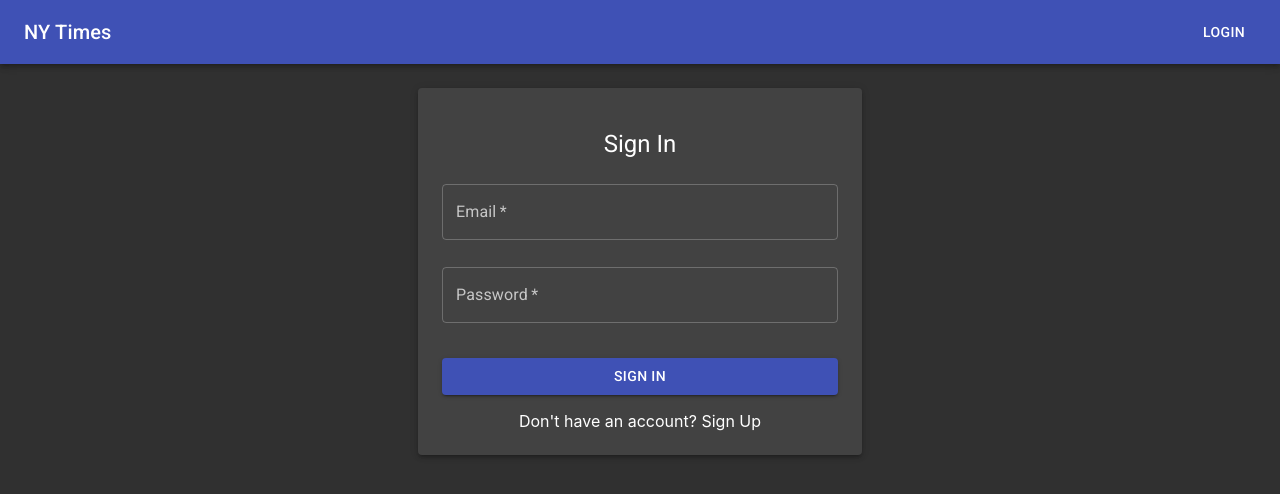
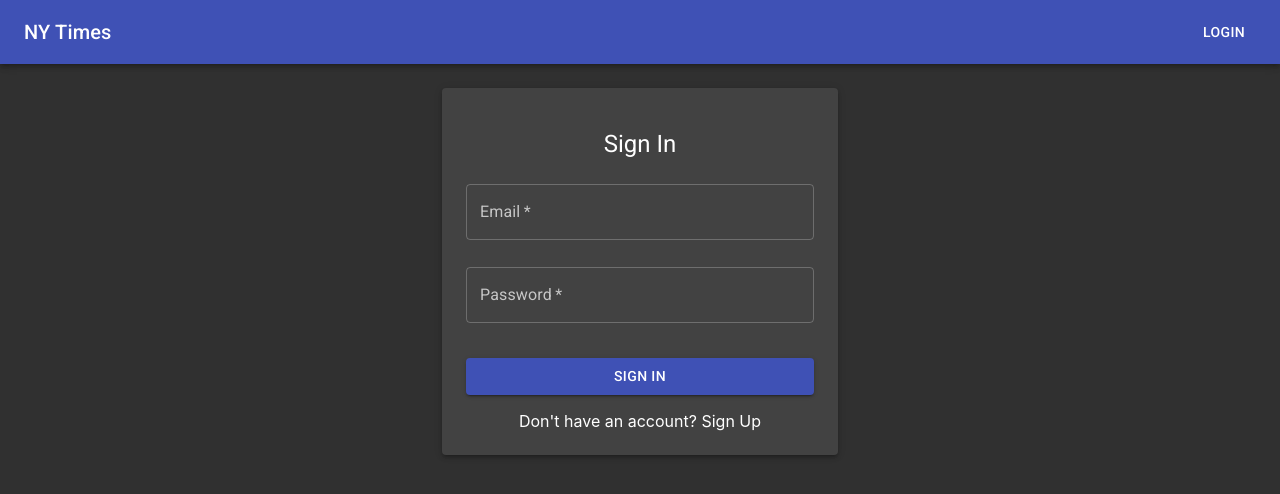
Before and after one commit to ProgerSDK/front-end-task, a React (Create React App) app: page /signin in a window 1280 px wide. Shown: the top 494 px of the page. Built offline with nearby package versions, Linux system fonts and the light colour scheme; no server answers.

Commit message:
Modify layout, update login page

```diff
--- a/src/components/layout/index.tsx
+++ b/src/components/layout/index.tsx
@@ -14,15 +14,16 @@ const useStyles = makeStyles((theme: Theme) =>
 
 interface Props {
   children?: React.ReactNode
+  maxWidth?:  "md" | "xs" | "sm" | "lg" | "xl"
 }
 
-const Layout: React.FC<Props> = ({ children }) => {
+const Layout: React.FC<Props> = ({ children, maxWidth }) => {
   const classes = useStyles()
 
   return (
     <div>
       <Header />
-      <Container maxWidth="md" className={classes.paddings}>
+      <Container maxWidth={maxWidth ? maxWidth : 'md'} className={classes.paddings}>
         <>{children}</>
       </Container>
     </div>
--- a/src/components/login/index.tsx
+++ b/src/components/login/index.tsx
@@ -1,7 +1,6 @@
 import React from 'react'
 import Layout from '../layout'
 import Paper from '@material-ui/core/Paper'
-import Container from '@material-ui/core/Container'
 import Typography from '@material-ui/core/Typography'
 import { createStyles, makeStyles, Theme } from '@material-ui/core/styles'
 import Button from '@material-ui/core/Button'
@@ -13,9 +12,6 @@ import FormikField from '../common/FormikField'
 
 const useStyles = makeStyles((theme: Theme) =>
   createStyles({
-    container: {
-      padding: '0'
-    },
     paper: {
       padding: theme.spacing(5, 3, 3),
       display: 'flex',
@@ -56,8 +52,7 @@ const Login = () => {
   }
 
   return (
-    <Layout>
-      <Container maxWidth="xs" className={classes.container}>
+    <Layout maxWidth="xs">
       <Paper elevation={3} className={classes.paper}>
         <Typography component="h1" variant="h5">
           Sign In
@@ -100,15 +95,12 @@ const Login = () => {
                 >
                   Sign in
                 </Button>
-                  <Link to={ROUTES.SIGN_UP}>
-                    Don't have an account? Sign Up
-                  </Link>
+                <Link to={ROUTES.SIGN_UP}>Don't have an account? Sign Up</Link>
               </Form>
             )
           }}
         </Formik>
       </Paper>
-      </Container>
     </Layout>
   )
 }
```
Lines whose indentation alone changed are shown as unchanged.
